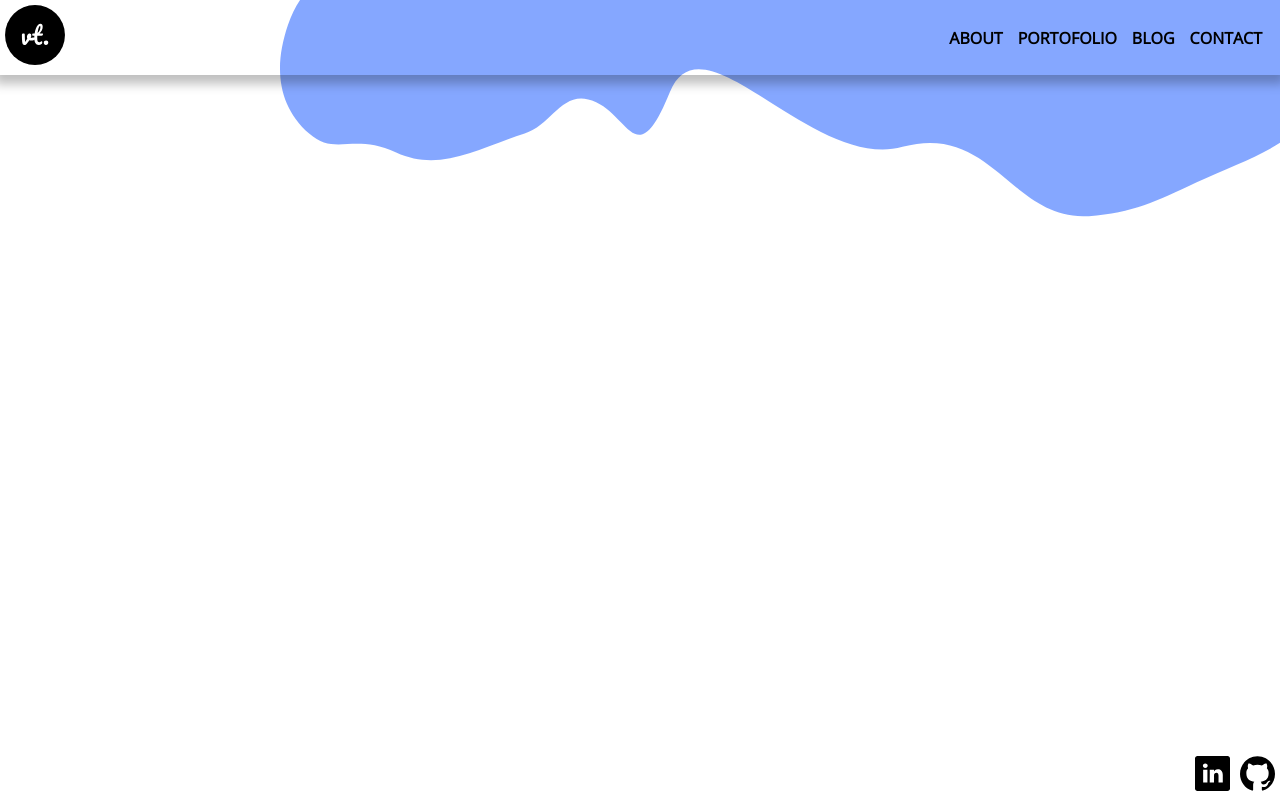
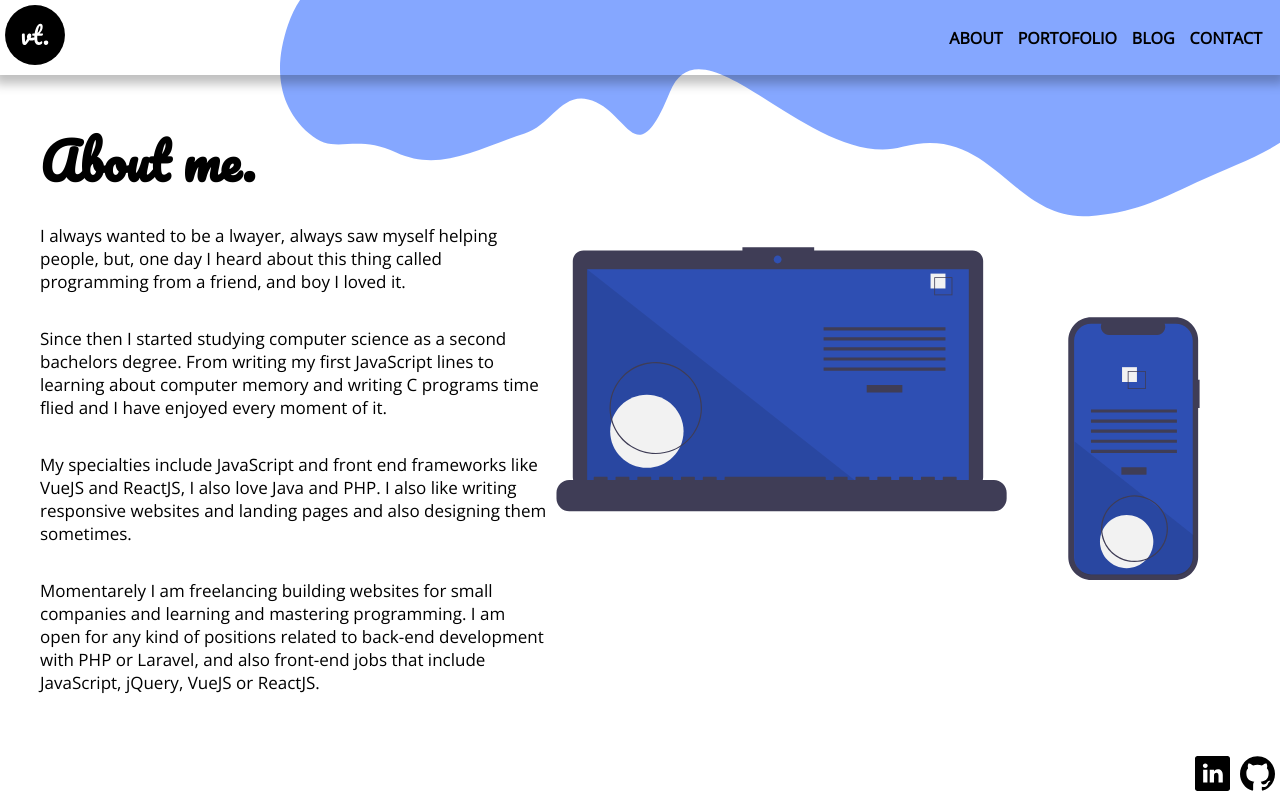
Before and after one commit to tanasievlad246/personal-website, a Vue app: page /about in a window 1280 px wide. Built offline with nearby package versions, Linux system fonts and the light colour scheme.

Commit message:
Finished about page, fixed height issues for foorter and main container

```diff
--- a/public/style.css
+++ b/public/style.css
@@ -1,4 +1,5 @@
 @import url('https://fonts.googleapis.com/css2?family=Open+Sans&family=Pacifico&display=swap');
+@import './mobile-queries.css';
 
 body {
   padding: 0;
@@ -19,6 +20,10 @@ h5 {
   line-height: 0.5;
 }
 
+p {
+  font-family: 'Open Sans';
+}
+
 .btn {
   background-color: none;
   border: none;
@@ -35,7 +40,3 @@ h5 {
 .btn-main:hover {
   background: rgba(34, 96, 255, 0.75);
 }
-
-.home-headings-wrapper {
-  margin: 0 auto;
-}
--- a/src/components/Footer.vue
+++ b/src/components/Footer.vue
@@ -1,18 +1,22 @@
 <template>
   <div class="footer-wrapper">
     <div>
+      <a href="">
         <img
           src="../assets/illustrations/linkedin 1icon.svg"
           alt=""
           class="social-icon"
         />
+      </a>
     </div>
     <div>
+      <a href="">
         <img
           src="../assets/illustrations/github 1github.svg"
           alt=""
           class="social-icon"
         />
+      </a>
     </div>
   </div>
 </template>
@@ -30,7 +34,7 @@ export default {};
   justify-content: flex-end;
   align-items: flex-end;
   width: 100%;
-  height: 100%;
+  /* height: 100%; */
 }
 
 .social-icon {
--- a/src/components/Navbar.vue
+++ b/src/components/Navbar.vue
@@ -2,7 +2,9 @@
   <div>
     <nav class="navbar">
       <div>
-        <a href="/"><img src="../assets/Logo.svg" alt="logo" class="logo" /></a>
+        <router-link to="/"
+          ><img src="../assets/Logo.svg" alt="logo" class="logo"
+        /></router-link>
       </div>
       <ul class="link-list">
         <li><router-link to="/about">ABOUT</router-link></li>
@@ -36,9 +38,6 @@ a {
 }
 
 .navbar ul li a:hover {
-  border-bottom: 3px solid black;
-  /* border-bottom-left-radius: 5px;
-  border-bottom-right-radius: 5px; */
 }
 
 .link-list {
--- a/src/views/About.vue
+++ b/src/views/About.vue
@@ -0,0 +1,65 @@
+<template>
+  <div class="about-container">
+    <div class="details-container">
+      <h1>About me.</h1>
+      <p>
+        I always wanted to be a lwayer, always saw myself helping people, but,
+        one day I heard about this thing called programming from a friend, and
+        boy I loved it.
+      </p>
+      <p>
+        Since then I started studying computer science as a second bachelors
+        degree. From writing my first JavaScript lines to learning about
+        computer memory and writing C programs time flied and I have enjoyed
+        every moment of it.
+      </p>
+      <p>
+        My specialties include JavaScript and front end frameworks like VueJS
+        and ReactJS, I also love Java and PHP. I also like writing responsive
+        websites and landing pages and also designing them sometimes.
+      </p>
+      <p>
+        Momentarely I am freelancing building websites for small companies and
+        learning and mastering programming. I am open for any kind of positions
+        related to back-end development with PHP or Laravel, and also front-end
+        jobs that include JavaScript, jQuery, VueJS or ReactJS.
+      </p>
+    </div>
+    <div class="svg-container">
+      <img src="../assets/illustrations/about_me_illustration 1.svg" alt="" />
+    </div>
+  </div>
+</template>
+
+<script>
+export default {
+
+}
+</script>
+
+<style>
+.about-container {
+  display: flex;
+  flex-direction: row;
+  height: 100%;
+  justify-content: center;
+  padding: 40px;
+  font-size: 17px;
+}
+
+.details-container {
+  display: flex;
+  flex-direction: column;
+  /* align-items: flex-start; */
+  /* justify-content: center; */
+  width: 100%;
+}
+
+.svg-container {
+  display: flex;
+  flex-direction: column;
+  align-items: flex-end;
+  justify-content: center;
+  width: 100%;
+}
+</style>
--- a/src/views/Home.vue
+++ b/src/views/Home.vue
@@ -5,7 +5,9 @@
       <h2>Web Developer</h2>
       <h2>Programmer</h2>
       <h2>Student</h2>
-      <button class="btn btn-main">More</button>
+      <router-link to="/about">
+        <button class="btn btn-main">More</button>
+      </router-link>
     </div>
     <div class="image-wrapper">
       <img
@@ -17,13 +19,16 @@
 </template>
 
 <script>
-export default {};
+export default {
+
+};
 </script>
 
 <style>
 .wrapper {
   display: flex;
   flex-direction: row;
+  height: 100%;
   /* align-content: center; */
   /* justify-content: center; */
 }
@@ -50,5 +55,6 @@ export default {};
   /* flex: 4; */
   align-self: center;
   justify-self: center;
+  margin: 0 auto;
 }
 </style>
```
Also changed, not shown: src/components/ProjectCard.vue (+23 -0 lines), public/mobile-queries.css (added), 1 other file (tests, documents, lock files or other folders). Lines whose indentation alone changed are shown as unchanged.
